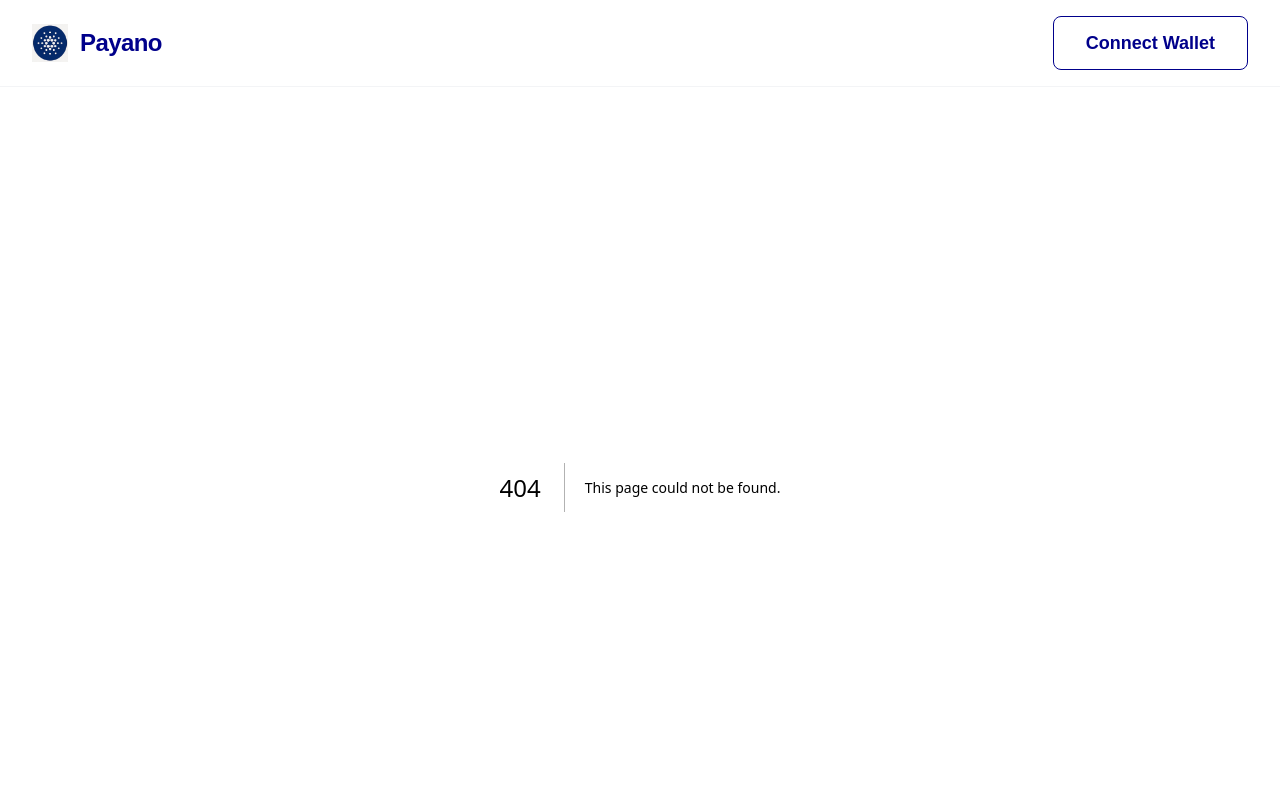
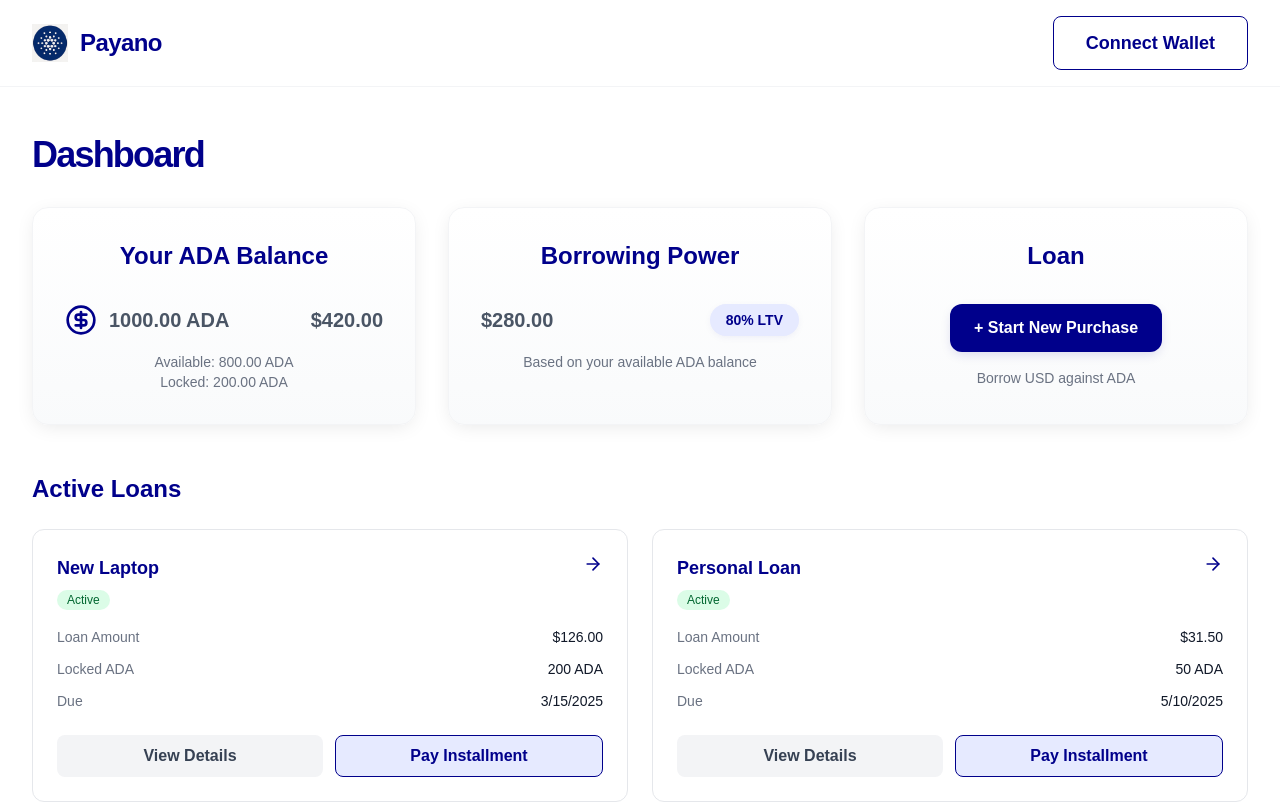
Before and after one commit to SohamGhugare/payano, a Next.js app: page /dashboard in a window 1280 px wide. Before the commit this address had no page. Shown: the top 802 px of the page. Built offline with nearby package versions, Linux system fonts and the light colour scheme; what @meshsdk/react would draw is missing.

Commit message:
feat: added dashboard page

```diff
--- /dev/null
+++ b/app/components/dashboard-card.tsx
@@ -0,0 +1,69 @@
+"use client";
+import { ReactNode } from 'react';
+
+interface DashboardCardProps {
+  title: string | ReactNode;
+  value?: string;
+  secondaryValue?: string;
+  icon?: React.ReactNode;
+  badge?: {
+    text: string;
+    color: string;
+  };
+  button?: {
+    text: string;
+    onClick: () => void;
+  };
+  subtext?: string;
+}
+
+export const DashboardCard = ({ title, value, secondaryValue, icon, badge, button, subtext }: DashboardCardProps) => {
+  return (
+    <div className="bg-gradient-to-b from-white to-gray-50 rounded-2xl border border-gray-100 p-8
+      shadow-[0_4px_20px_-4px_rgba(0,0,0,0.1)] hover:shadow-[0_8px_30px_-4px_rgba(0,0,139,0.15)]
+      transition-all duration-300 hover:-translate-y-1">
+      <h2 className="text-2xl font-semibold text-[#00008B] mb-8 text-center">
+        {title}
+      </h2>
+      {button ? (
+        <div className="flex flex-col items-center">
+          <button
+            onClick={button.onClick}
+            className="px-6 py-3 bg-[#00008B] text-white rounded-xl
+              hover:bg-[#000066] transition-all duration-300 font-semibold
+              shadow-[0_4px_12px_-2px_rgba(0,0,139,0.15)] hover:shadow-[0_6px_16px_-2px_rgba(0,0,139,0.2)]
+              hover:-translate-y-0.5"
+          >
+            {button.text}
+          </button>
+          {subtext && (
+            <p className="text-sm text-gray-500 mt-4 text-center">{subtext}</p>
+          )}
+        </div>
+      ) : (
+        <>
+          <div className="flex items-center justify-between">
+            <div className="flex items-center space-x-3">
+              {icon}
+              {value && <span className="text-xl font-semibold text-gray-600">{value}</span>}
+            </div>
+            <div className="flex items-center space-x-3">
+              {secondaryValue && (
+                <span className="text-xl font-semibold text-gray-600">{secondaryValue}</span>
+              )}
+              {badge && (
+                <span className={`px-4 py-1.5 bg-[#e6eaff] text-[#00008B] rounded-full text-sm font-semibold
+                  shadow-[0_2px_8px_-2px_rgba(0,0,139,0.08)]`}>
+                  {badge.text}
+                </span>
+              )}
+            </div>
+          </div>
+          {subtext && (
+            <p className="text-sm text-gray-500 mt-4 text-center whitespace-pre-line">{subtext}</p>
+          )}
+        </>
+      )}
+    </div>
+  );
+};
--- /dev/null
+++ b/app/dashboard/page.tsx
@@ -0,0 +1,136 @@
+"use client";
+
+import { useRouter } from 'next/navigation';
+import { useState } from 'react';
+import { DashboardCard } from '../components/dashboard-card';
+import { CircleDollarSign, ArrowRight } from 'lucide-react';
+
+interface TokenBalance {
+  token: string;
+  balance: string;
+}
+
+export default function Dashboard() {
+  const router = useRouter();
+  const adaBalance = 1000000000;
+
+  // ADA values
+  const adaAmount = Number(adaBalance) / 1_000_000; // Convert from lovelace to ADA
+  const adaPrice = 0.42; // Current ADA price in USD (example)
+  const adaLockedAmount = (adaAmount * 0.2).toFixed(2);
+  const adaAvailableAmount = (adaAmount * 0.8).toFixed(2);
+  const adaFormattedBalance = `${adaAmount.toFixed(2)} ADA`;
+  const adaUsdEquivalent = adaAmount * adaPrice;
+  const adaUsdFormatted = `$${adaUsdEquivalent.toFixed(2)}`;
+
+  // Calculate borrowing power based on current USD equivalent
+  const borrowingPower = adaUsdEquivalent / 1.5;
+  const borrowingPowerFormatted = `$${borrowingPower.toFixed(2)}`;
+
+  // Dummy loans data
+  const loans = [
+    {
+      title: "New Laptop",
+      lockedAmount: 200,
+      dueDate: "3/15/2025",
+    },
+    {
+      title: "Personal Loan",
+      lockedAmount: 50,
+      dueDate: "5/10/2025",
+    },
+    {
+      title: "Travel Loan",
+      lockedAmount: 400,
+      dueDate: "7/20/2025",
+    }
+  ];
+
+  return (
+    <div className="min-h-screen bg-white">
+      <main className="max-w-7xl mx-auto px-4 sm:px-6 lg:px-8 py-12">
+        <div className="flex justify-between items-center mb-8">
+          <h1 className="text-4xl font-black tracking-tighter text-[#00008B]">
+            Dashboard
+          </h1>
+        </div>
+        <div className="grid grid-cols-1 md:grid-cols-3 gap-8 mb-12">
+          <DashboardCard
+            title="Your ADA Balance"
+            value={adaFormattedBalance}
+            secondaryValue={adaUsdFormatted}
+            icon={<CircleDollarSign className="w-8 h-8 text-[#00008B]" />}
+            subtext={`Available: ${adaAvailableAmount} ADA\nLocked: ${adaLockedAmount} ADA`}
+          />
+          <DashboardCard
+            title="Borrowing Power"
+            value={borrowingPowerFormatted}
+            badge={{
+              text: "80% LTV",
+              color: "bg-[#e6eaff] text-[#00008B]"
+            }}
+            subtext="Based on your available ADA balance"
+          />
+          <DashboardCard
+            title="Loan"
+            button={{
+              text: "+ Start New Purchase",
+              onClick: () => {
+                router.push('/purchase');
+              }
+            }}
+            subtext="Borrow USD against ADA"
+          />
+        </div>
+
+        {/* Active Loans Section */}
+        <div className="mt-12">
+          <h2 className="text-2xl font-bold text-[#00008B] mb-6">Active Loans</h2>
+          <div className="grid grid-cols-1 md:grid-cols-2 gap-6">
+            {loans.map((loan, index) => {
+              const loanAmount = loan.lockedAmount * adaPrice * 1.5;
+              return (
+                <div key={index} className="bg-white rounded-xl border border-gray-200 p-6 hover:shadow-lg transition-shadow">
+                  <div className="flex justify-between items-start mb-4">
+                    <div>
+                      <h3 className="text-lg font-semibold text-[#00008B]">{loan.title}</h3>
+                      <span className="inline-flex items-center px-2.5 py-0.5 rounded-full text-xs font-medium bg-green-100 text-green-800 mt-2">
+                        Active
+                      </span>
+                    </div>
+                    <button className="text-[#00008B] hover:text-[#000066] transition-colors">
+                      <ArrowRight className="w-5 h-5" />
+                    </button>
+                  </div>
+                  <div className="space-y-3">
+                    <div className="flex justify-between items-center">
+                      <span className="text-sm text-gray-500">Loan Amount</span>
+                      <span className="text-sm font-medium text-gray-900">${loanAmount.toFixed(2)}</span>
+                    </div>
+                    <div className="flex justify-between items-center">
+                      <span className="text-sm text-gray-500">Locked ADA</span>
+                      <span className="text-sm font-medium text-gray-900">{loan.lockedAmount} ADA</span>
+                    </div>
+                    <div className="flex justify-between items-center">
+                      <span className="text-sm text-gray-500">Due</span>
+                      <span className="text-sm font-medium text-gray-900">{loan.dueDate}</span>
+                    </div>
+                  </div>
+                  <div className="flex gap-3 mt-6">
+                    <button className="flex-1 px-4 py-2 bg-gray-100 text-gray-700 rounded-lg hover:bg-gray-200 transition-colors font-bold">
+                      View Details
+                    </button>
+                    <button className="flex-1 px-4 py-2 bg-[#e6eaff] text-[#00008B] border border-[#00008B] rounded-lg
+                      hover:bg-[#d0d8ff] transition-all duration-300 font-bold">
+                      Pay Installment
+                    </button>
+                  </div>
+                </div>
+              );
+            })}
+          </div>
+        </div>
+      </main>
+    </div>
+  );
+}
--- a/app/page.tsx
+++ b/app/page.tsx
@@ -1,4 +1,8 @@
+"use client";
+import { useRouter } from "next/navigation";
+
 export default function Home() {
+  const router = useRouter();
   return (
     <div className="min-h-screen bg-white flex items-center justify-center">
       <div className="text-center">
@@ -11,7 +15,10 @@ export default function Home() {
         <p className="mt-8 text-xl text-gray-600 max-w-2xl mx-auto italic">
           Payano lets you shop online using your Ada as collateral—without selling it. Get instant approval, flexible repayment terms, and keep your Ada stacking.
         </p>
-        <button className="mt-8 bg-[#00008B] text-white px-8 py-3 rounded-lg text-lg font-bold hover:bg-[#000066] transition-colors">
+        <button
+          className="mt-8 bg-[#00008B] text-white px-8 py-3 rounded-lg text-lg font-bold hover:bg-[#000066] transition-colors"
+          onClick={() => router.push("/dashboard")}
+        >
           Start with Payano
         </button>
       </div>
--- a/package.json
+++ b/package.json
@@ -11,6 +11,7 @@
   "dependencies": {
     "@meshsdk/core": "^1.9.0-beta.55",
     "@meshsdk/react": "^1.9.0-beta.55",
+    "lucide-react": "^0.515.0",
     "next": "15.3.3",
     "react": "^19.0.0",
     "react-dom": "^19.0.0"
```
Also changed, not shown: 1 other file (tests, documents, lock files or other folders).
